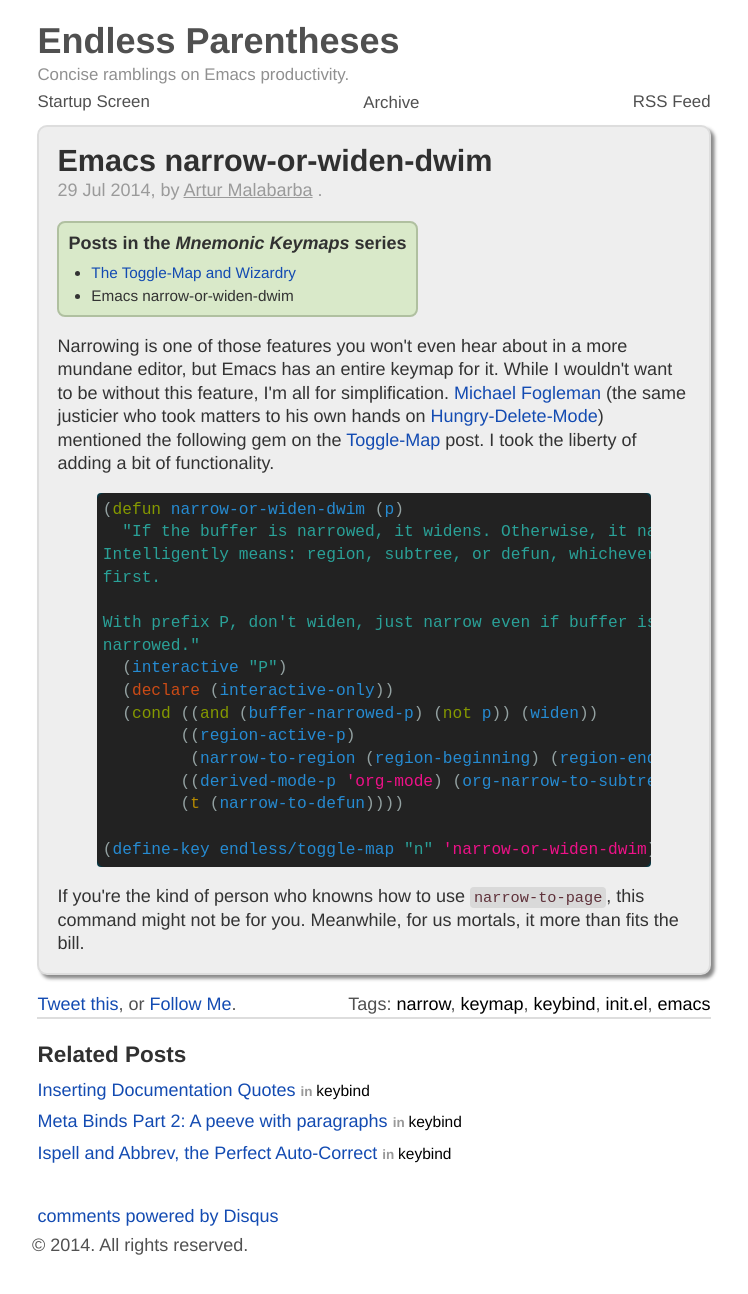
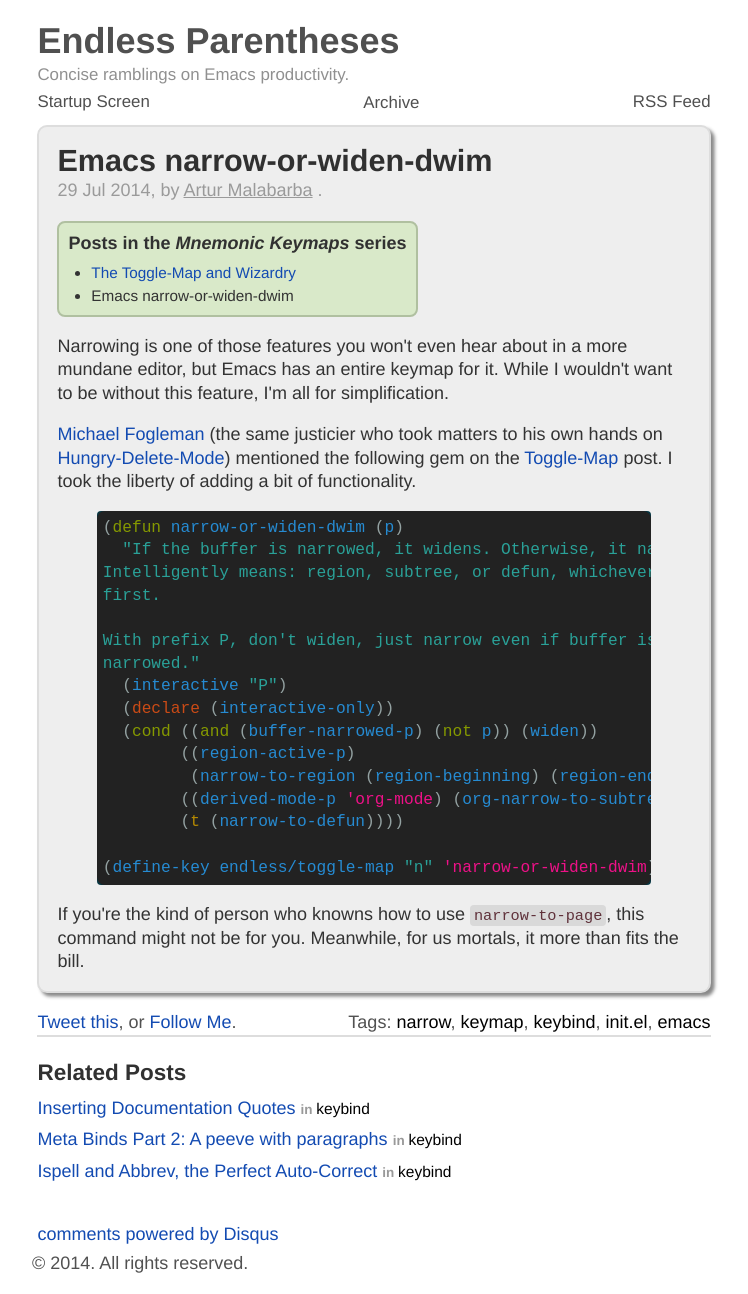
Before and after one commit to Malabarba/EndlessParentheses, a Jekyll site: the page built from _posts/2014-07-29-emacs-narrow-or-widen-dwim.html, in a window 1280 px wide. Shown: the whole page, without its empty margins (266-1014 px from the left). Built offline with Jekyll 4.4.1, drawn with Linux system fonts in a browser that asks for light colours; Markdown is read by kramdown in place of the engine named in the settings; comment, search, counter and statistics services are not loaded.

Commit message:
UPDATE: Emacs narrow-or-widen-dwim

```diff
--- a/_posts/2014-07-29-emacs-narrow-or-widen-dwim.html
+++ b/_posts/2014-07-29-emacs-narrow-or-widen-dwim.html
@@ -10,9 +10,12 @@
 Narrowing is one of those features you won't even hear about in a more
 mundane editor, but Emacs has an entire keymap for it. While I
 wouldn't want to be without this feature, I'm all for simplification.
-<a href="https://github.com/mwfogleman">Michael Fogleman</a> (the same justicier who took matters to his own hands on <a href="http://endlessparentheses.com/hungry-delete-mode.html">Hungry-Delete-Mode</a>)
-mentioned the following gem on the <a href="http://endlessparentheses.com/the-toggle-map-and-wizardry.html">Toggle-Map</a> post.
-I took the liberty of adding a bit of functionality.
+</p>
+
+<p>
+<a href="https://github.com/mwfogleman">Michael Fogleman</a> (the same justicier who took matters to his own hands
+on <a href="http://endlessparentheses.com/hungry-delete-mode.html">Hungry-Delete-Mode</a>) mentioned the following gem on the <a href="http://endlessparentheses.com/the-toggle-map-and-wizardry.html">Toggle-Map</a>
+post. I took the liberty of adding a bit of functionality.
 </p>
 {% highlight cl %}
 (defun narrow-or-widen-dwim (p)
```
